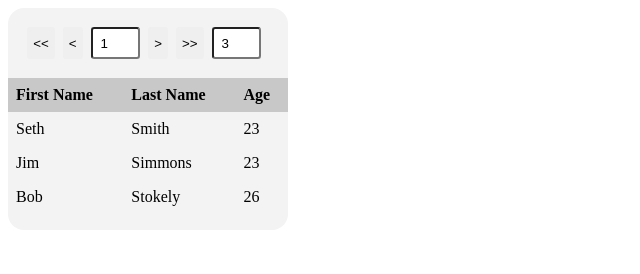
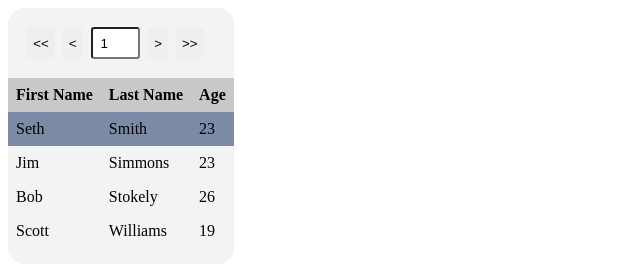
Before and after one commit to dotmilk/mu, a website: page example/table.html in a window 1280 px wide. Both pictures are taken after a click on the element 148 px from the left and 119 px from the top of the page. Shown: the whole page, without its empty margins (0-640 px from the left). Drawn offline with Linux system fonts and the light colour scheme.

Commit message:
dist and examples

```diff
--- a/example/mu.js
+++ b/example/mu.js
@@ -264,9 +264,6 @@ function muDom(s,c) {
                 }
             })
             return this
-        },
-        debug(){
-            console.log(this.constructor('div',document))
         }
     }
 
@@ -505,19 +502,27 @@ class MuCollection extends MuEvent {
         }
     }
 
-    add(items) {
+    addBulk(items) {
+        this.add(items,true)
+    }
+
+    add(items,bulk = false) {
         if (!Array.isArray(items)) { items = [items] }
         for (let item of items) {
             //item = new this.model(item)
-            let old = this.collection[item[this.idField]]
-            this.collection[item[this.idField]] = item
+            let old = this.collection[item[this.idField] || item]
+            this.collection[item[this.idField] || item] = item
             if (old) {
                 this.emit('replace',item[this.idField])
-                this.collection[item[this.idField]] = item
+                this.collection[item[this.idField] || item] = item
             } else {
-                this.idx.push(item[this.idField])
-                this.emit('add',item[this.idField])
-            }
+                this.idx.push(item[this.idField] || item)
+                if (!bulk) {this.emit('add',item[this.idField] || item)}
+            }
+        }
+
+        if (bulk) {
+            this.emit('bulk')
         }
     }
 
@@ -552,24 +557,22 @@ class MuCollection extends MuEvent {
         }
     }
 
-    reset(items = []){
+    reset(items = [],bulk){
         let old = Object.assign({},this.collection)
         this.remove(this.idx.slice())
         this.emit('reset',old)
-        this.add(items)
+        this.add(items,bulk)
     }
 }
 
 class MuPagedCollection extends MuCollection {
     constructor(opts){
         super(opts)
-        let metaHandler = (event,data) => {
-            this.emit('restructure',data)
-        }
         this.paginated = true
         this.on('add',this.changeHandler)
+        this.on('bulk',this.changeHandler)
         this.on('remove',this.changeHandler)
-        this.paginator = new MuPaginator({pageSize: opts.pageSize || 3, data: this.idx})
+        this.paginator = new MuPaginator({pageSize: opts.pageSize || 16, data: this.idx})
     }
 
     changeHandler(event,data){
@@ -956,7 +959,9 @@ class MuCollectionView {
     }
 
     init(){
+        console.log(this)
         this.collection.on('add',(idx)=>{
+            console.log('added')
             let item = this.collection.get(idx)
             let view = this.view(Object.assign({model: item.on ? item : new this.modelWrapper(item)},this.viewOptions))
 
@@ -996,18 +1001,12 @@ class MuCollectionView {
     }
 }
 
-class MuPaginatedCollectionView {
-    constructor({collection,el,view,parent,viewOptions={},lookup}){
-        this.collection = collection
-        this.el = el
-        this.rootWrapped = muDom(el)
-        this.view = view
-        this.parent = parent
-        this.viewOptions = viewOptions
-        this.lookup = lookup
-        Object.assign(this.viewOptions,{autoRender: true})
-        this.collectionViews = {}
-        this.modelWrapper = MuObservableObject({})
+class MuPaginatedCollectionView extends MuCollectionView{
+    constructor(opts){
+        super(opts)
+        console.log('right view')
+
+        this.lookup = opts.lookup
     }
 
     init(){
@@ -1015,6 +1014,7 @@ class MuPaginatedCollectionView {
             this.rootWrapped.clear()
             page.forEach((idx)=>{
                 let item = this.collection.get(idx)
+
                 item = this.lookup ? this.lookup(item) : item
 
                 let view = this.view(Object.assign({model: item.on ? item :
@@ -1043,9 +1043,7 @@ class MuWrapperView {
 
     init(){}
     render(){}
-    remove(){
-        this.view.remove()
-    }
+    remove(){}
 }
 
 function muView(op) {
@@ -1219,19 +1217,21 @@ function muView(op) {
             }
         }
 
-        addCollection({collection, view, target, viewOptions}) {
+        addCollection({collection, view, target, viewOptions, lookup}) {
             let vc
             if (collection.paginated) {
                 vc = new MuPaginatedCollectionView({
                     collection: collection,
                     el: this.rootWrapped.find(target).elements[0],
-                    view: view
+                    view: view,
+                    lookup: lookup
                 })
             } else {
                 vc = new MuCollectionView({
                     collection: collection,
                     el: this.rootWrapped.find(target).elements[0],
-                    view: view
+                    view: view,
+                    lookup: lookup
                 })
             }
 
@@ -1573,8 +1573,9 @@ class MuSelects {
     }
 }
 
-class MuTable {
+class MuTable extends MuEvent{
     constructor(config){
+        super()
         this.cfg = config = Object.assign(this.defaults(),config)
 
         let tableMetaModelConstructor = MuObservableObject({
@@ -1585,7 +1586,6 @@ class MuTable {
             headerKeys: config.headerKeys,
 
         })
-
 
         let viewConstructor = muView({
             template: this.tableTemplate(),
@@ -1620,6 +1620,15 @@ class MuTable {
                     config.rows.lastPage()
                     this.pageCount.value(config.rows.currentPageNumber())
                 },
+                [`click .${this.cfg.tableCfg.tableClass} tbody td`]: (e)=>{
+
+                    console.log(e.target.parentNode)
+                    if (this.cfg.markSelection) {
+                        muDom(e.target.parentNode).addClass('selected')
+                            .siblings().removeClass('selected')
+                    }
+                    this.emit('selection',e.target.parentNode.getAttribute('muid'))
+                },
                 [`change .${this.cfg.tableCfg.controlClass} input.pagerInput`]: function(e){
                     if (e.target.value > config.rows.maxPage()) {
                         e.target.value = config.rows.maxPage()
@@ -1668,11 +1677,16 @@ class MuTable {
             view: rowCollectionView,
             collection: config.rows,
             target: 'tbody',
+            lookup: config.lookup,
         })
+
         muDom(`.${this.cfg.tableCfg.controlClass} input.pagerInput`,this.view.el)
             .value(config.rows.currentPageNumber())
         muDom(`.${this.cfg.tableCfg.controlClass} input.perPageInput`,this.view.el)
             .value(config.rows.getPageSize())
+        if (this.cfg.fixedPageSize) {
+            muDom(`.${this.cfg.tableCfg.controlClass} input.perPageInput`,this.view.el).toggle()
+        }
         this.view.render()
         this.el = this.view.el
         this.paginatorControls = this.view.subViews[0].collection
@@ -1712,11 +1726,12 @@ class MuTable {
     }
 
     rowTemplate(){
-        return ()=>{
+        let field = this.cfg.rows.idField
+        return function (foo){
             return new MuTagen()
-                .tag('tr')
+                .tag('tr').attribute('muId','id')
                 .compile()
-                .render()
+                .render({id: this.model[field]})
         }
     }
 
--- a/example/styles.css
+++ b/example/styles.css
@@ -173,6 +173,12 @@
   text-align: left;
   padding: 0.5rem;
 }
+.muTable table tbody tr.selected:hover {
+  background-color: #7C8AA5;
+}
+.muTable table tbody tr.selected {
+  background-color: #7C8AA5;
+}
 .muTable table tbody tr:hover {
   background-color: #DADADA;
 }
--- a/example/table.html
+++ b/example/table.html
@@ -17,6 +17,7 @@
         <script>
          let rows = new MuPagedCollection({
              idField: 'id',
+             pageSize: 4
          })
 
          let tableTest = new MuTable({
@@ -26,7 +27,9 @@
                  age: 'Age'
              },
              headerKeys: ['firstName','lastName','age'],
-             rows: rows
+             rows: rows,
+             markSelection: true,
+             fixedPageSize: true
          })
 
          /* rows.add({id: 1, firstName: 'Seth', lastName: 'Smith', age: 23})
@@ -51,6 +54,9 @@
                    {id: 9, firstName: 'Jimmy', lastName: 'Miller', age: 22},
                    {id: 10, firstName: 'Eric', lastName: 'Wilson', age: 17}])
          document.querySelector('body').appendChild(tableTest.view.el)
+         tableTest.on('selection',(id)=>{
+             console.log(`${id} selected`)
+         })
         </script>
     </body>
 
```
Also changed, not shown: dist/mu.js, dist/muDom/muDom.js, dist/styles.css.
